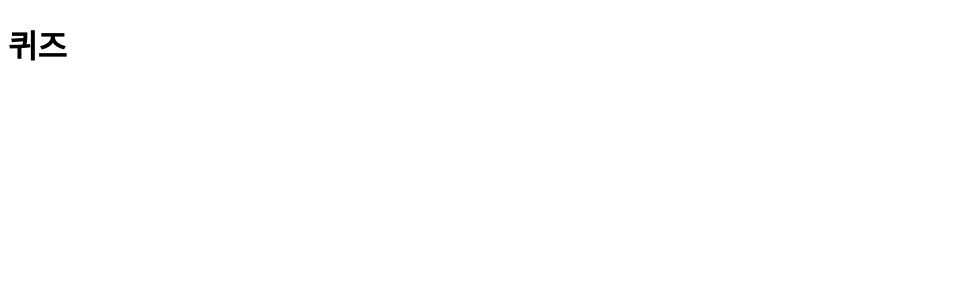
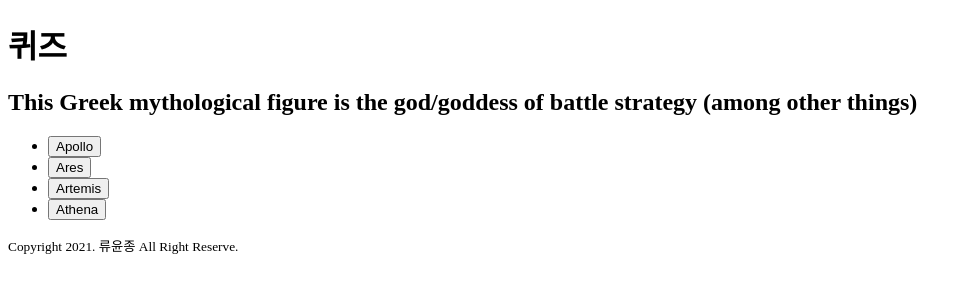
Before and after one commit to yoonjonglyu/smallQuiz, a React app: page /quiz in a window 1280 px wide. Shown: the top 300 px of the page, without its empty margins (0-972 px from the left). Built offline with nearby package versions, Linux system fonts and the light colour scheme.

Commit message:
feat: APP ROUTE - 페이지 컴포넌트 바인딩 & RESULT추가

```diff
--- a/src/app.tsx
+++ b/src/app.tsx
@@ -2,6 +2,9 @@ import React from 'react';
 import { BrowserRouter as Router, Switch, Route } from 'react-router-dom';
 
 import Main from './pages/main';
+import Quiz from './pages/quiz';
+import Result from './pages/result';
+import Wrong from './pages/wrong';
 
 const App: React.FC = () => {
     return (
@@ -11,10 +14,27 @@ const App: React.FC = () => {
                     <Main />
                 </Route>
                 <Route exact path="/quiz">
-                    <h1>퀴즈</h1>
+                    <Quiz quiz={{
+                        idx: 0,
+                        question: 'This Greek mythological figure is the god\/goddess of battle strategy (among other things)',
+                        correct_answer: "Athena",
+                        answers: ["Ares", "Artemis", "Apollo", "Athena"]
+                    }} />
+                </Route>
+                <Route exact path="/result">
+                    <Result statis={{
+                        time: 380,
+                        answer: 8,
+                        wrong: 2,
+                    }} />
                 </Route>
                 <Route exact path="/wrong">
-                    <h1>오답노트</h1>
+                    <Wrong wrongs={[
+                        {
+                            question: 'This Greek mythological figure is the god\/goddess of battle strategy (among other things)',
+                            correct_answer: "Athena"
+                        }
+                    ]} />
                 </Route>
             </Switch>
         </Router>
```
Also changed, not shown: 1 other file (tests, documents, lock files or other folders).
